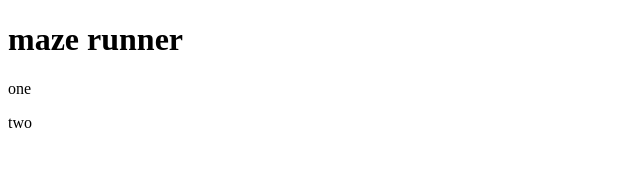
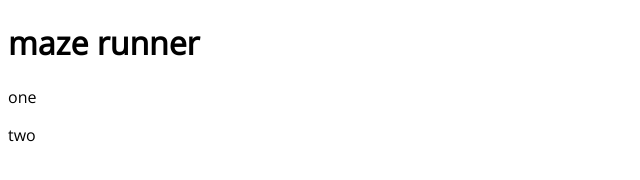
Before and after one commit to daiyi/salty-dog, a plain HTML site: page index.html in a window 1280 px wide. Shown: the whole page, without its empty margins (0-640 px from the left). Drawn offline with nearby package versions, Linux system fonts and the light colour scheme.

```diff
--- a/index.html
+++ b/index.html
@@ -7,8 +7,8 @@
 
     <title>maze runner</title>
 
-    <link href="http://fonts.googleapis.com/css?family=Open+Sans" rel="stylesheet" type="text/css">
-    <link href="main.css" rel="stylesheet">
+    <link href="https://fonts.googleapis.com/css?family=Open+Sans" rel="stylesheet" type="text/css">
+    <link href="themes.css" rel="stylesheet">
   </head>
 
   <body>
```
